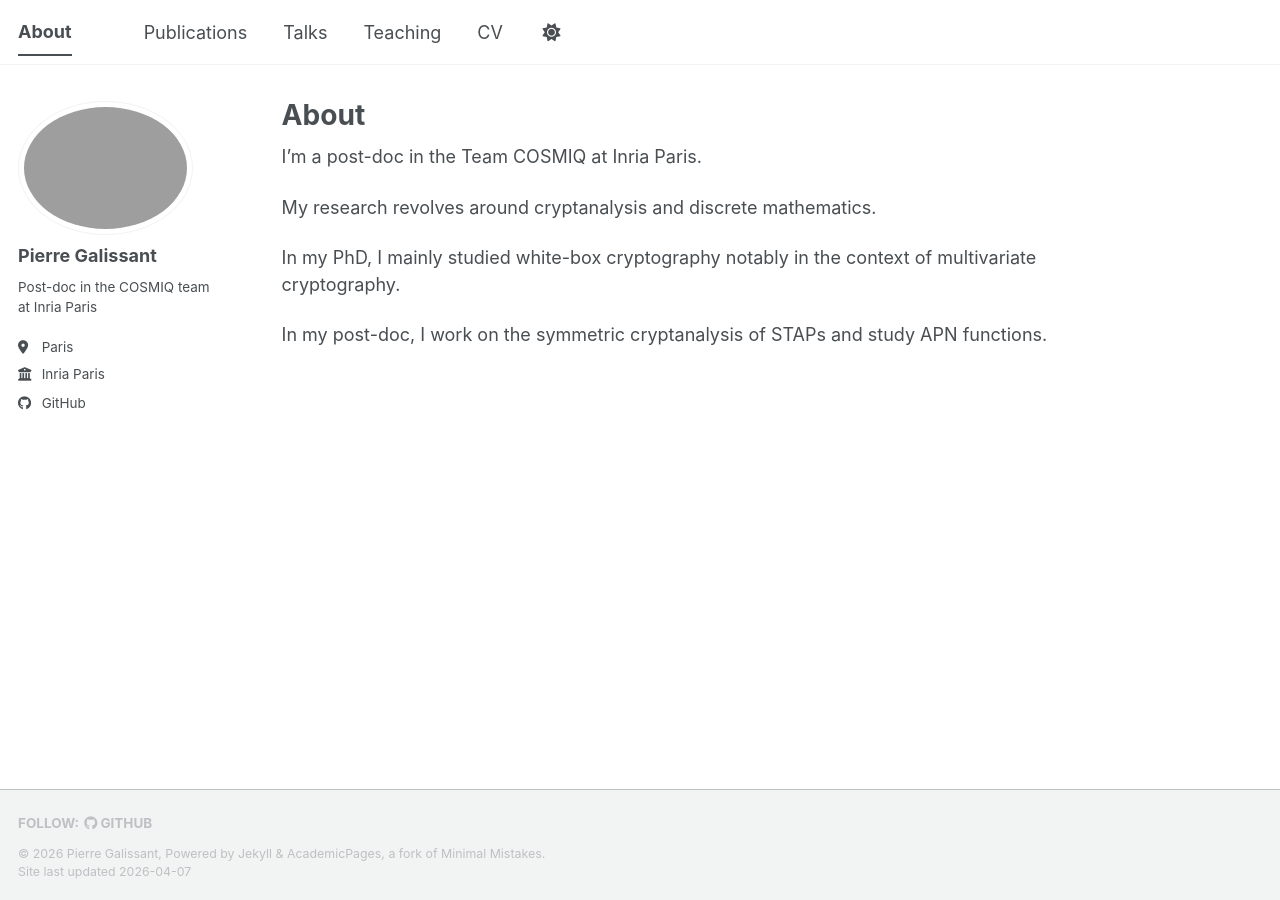
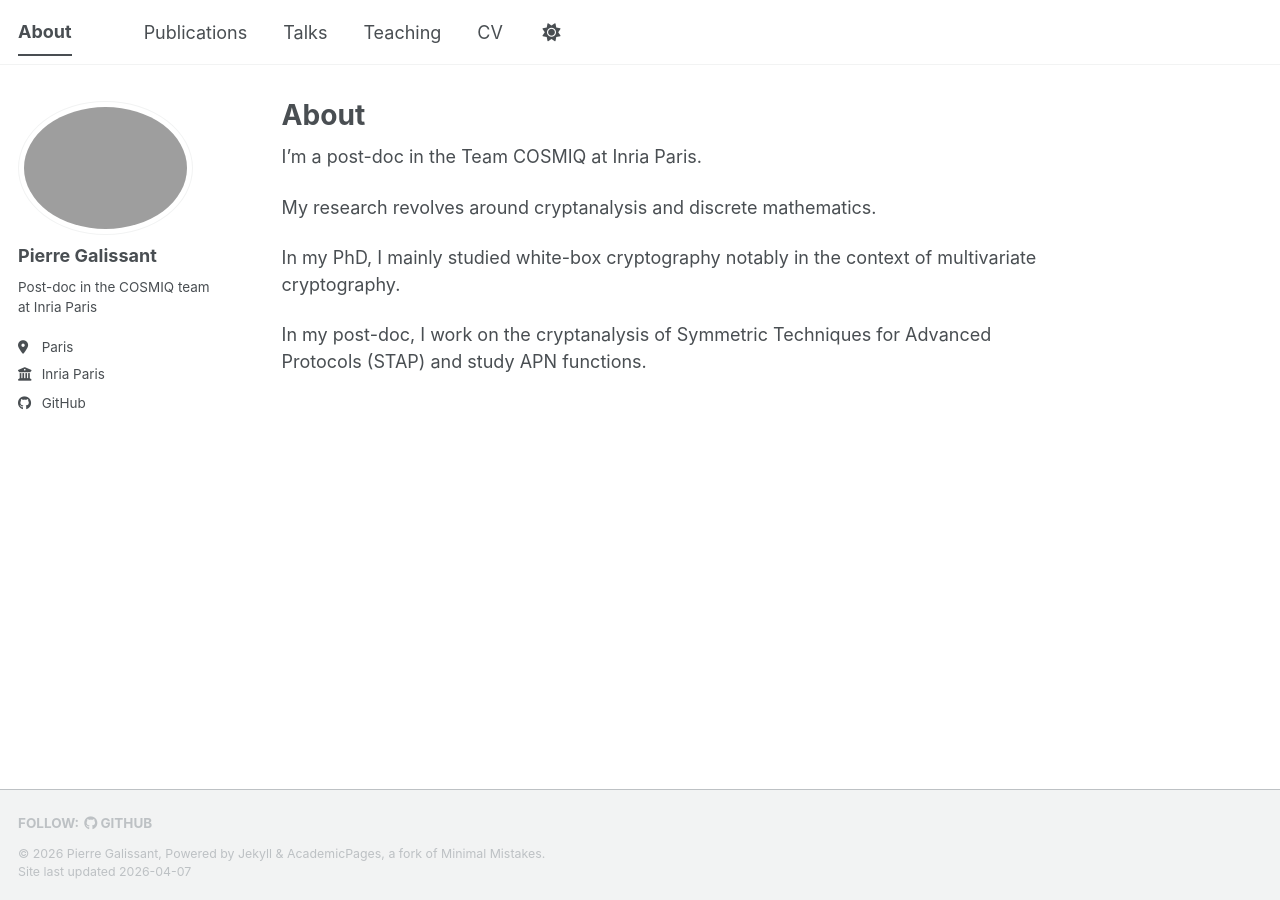
Before and after one commit to 314gali/314gali.github.io, a Jekyll site: the page built from _pages/about.md, in a window 1280 px wide. Built offline with Jekyll 4.4.1, drawn with Linux system fonts in a browser that asks for light colours; a script bundle is joined from its source files by our own code; library files that are not in the unit come from our copies.

Commit message:
STAP fix

```diff
--- a/_pages/about.md
+++ b/_pages/about.md
@@ -14,4 +14,4 @@ My research revolves around cryptanalysis and discrete mathematics.
 
 In my PhD, I mainly studied white-box cryptography notably in the context of multivariate cryptography.
 
-In my post-doc, I work on the symmetric cryptanalysis of STAPs and study APN functions.
+In my post-doc, I work on the cryptanalysis of Symmetric Techniques for Advanced Protocols (STAP) and study APN functions.
```
